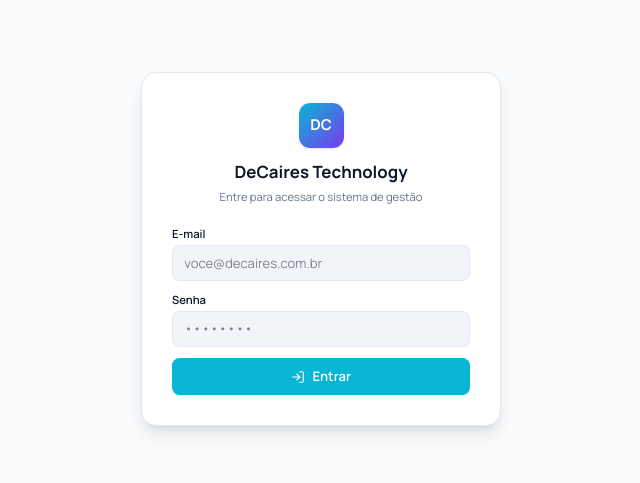
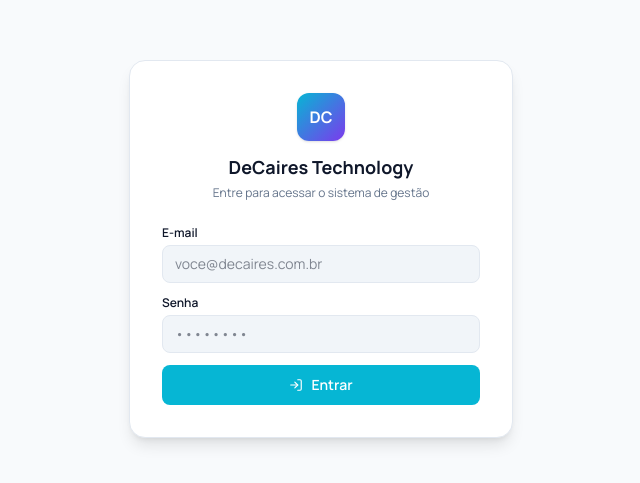
Before and after one commit to decairestechnology/gestao_decaires, a React (Vite) app: page / in a window 1280 px wide. Shown: the part 151-634 px from the top of the page, without its empty margins (319-959 px from the left). Built offline with nearby package versions, Linux system fonts and the light colour scheme; no server answers.

Commit message:
Aumenta o tamanho de fonte base do sistema

```diff
--- a/src/styles/theme.css
+++ b/src/styles/theme.css
@@ -1,7 +1,7 @@
 @custom-variant dark (&:is(.dark *));
 
 :root {
-  --font-size: 15px;
+  --font-size: 16px;
   --background: #F8FAFC;
   --foreground: #0F172A;
   --card: #ffffff;
```
